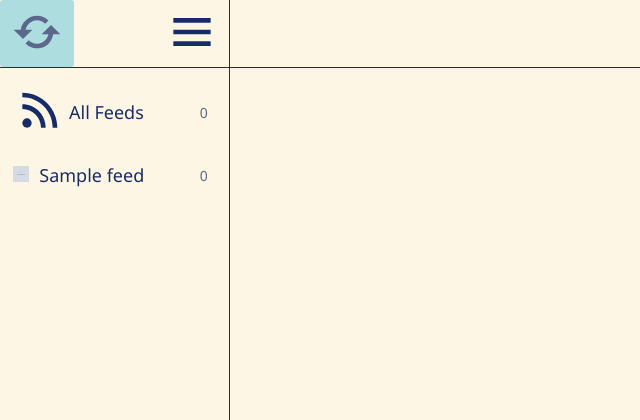
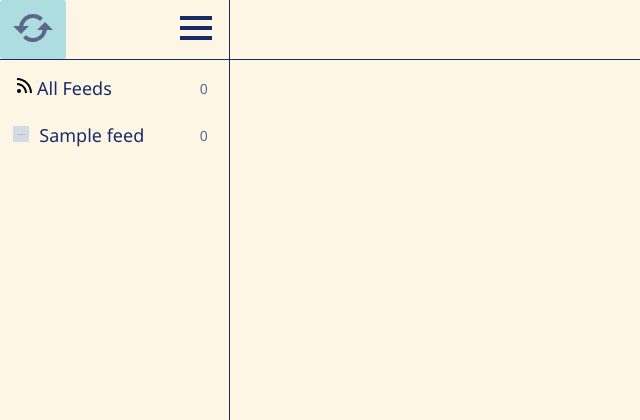
Before and after one commit to Josh-Tucker/dispatch, a Flask app: page / in a window 1280 px wide. Shown: the top 420 px of the page, without its empty margins (0-640 px from the left). Run offline with Flask 3, Linux system fonts and the light colour scheme; tables that the repository leaves empty hold one stand-in row (values such as "Sample post"); grey boxes marked "Sample" are stand-in pictures; some web fonts are replaced.

Commit message:
specific button svgs

```diff
--- a/dispatch/static/css/style.css
+++ b/dispatch/static/css/style.css
@@ -9,20 +9,11 @@
     display: none !important;
 }
 
-.button_icon {
+.header_button > svg {
     fill: var(--text-colour);
     color: var(--text-colour);
-}
-
-.header_button > img {
-    fill: blue;
-}
-
-svg {
-    fill: var(--text-colour);
-    color: var(--text-colour);
-    min-height: 3.5rem;
-    min-width: 3.5rem;
+    min-height: 3rem;
+    min-width: 3rem;
 }
 
 body {
```
